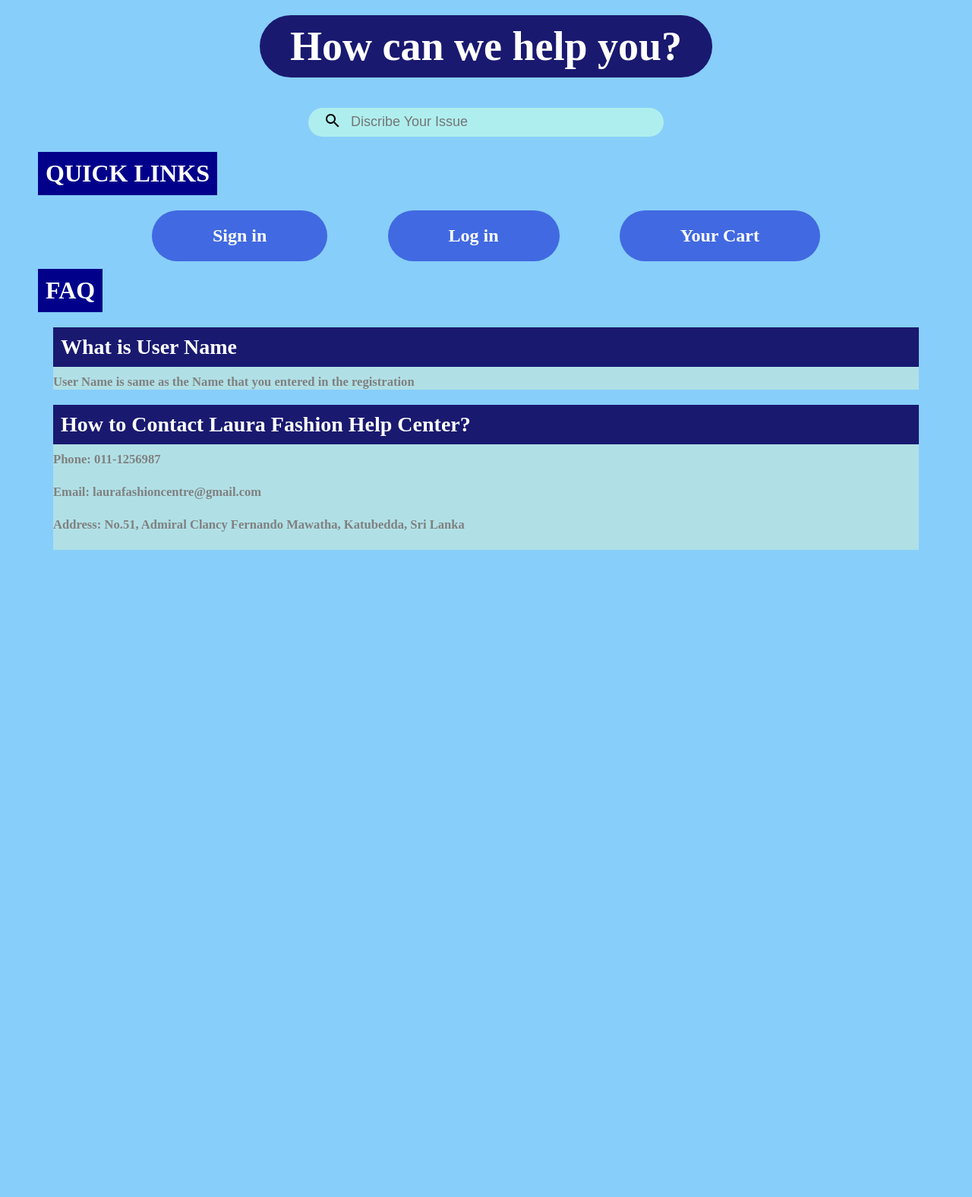
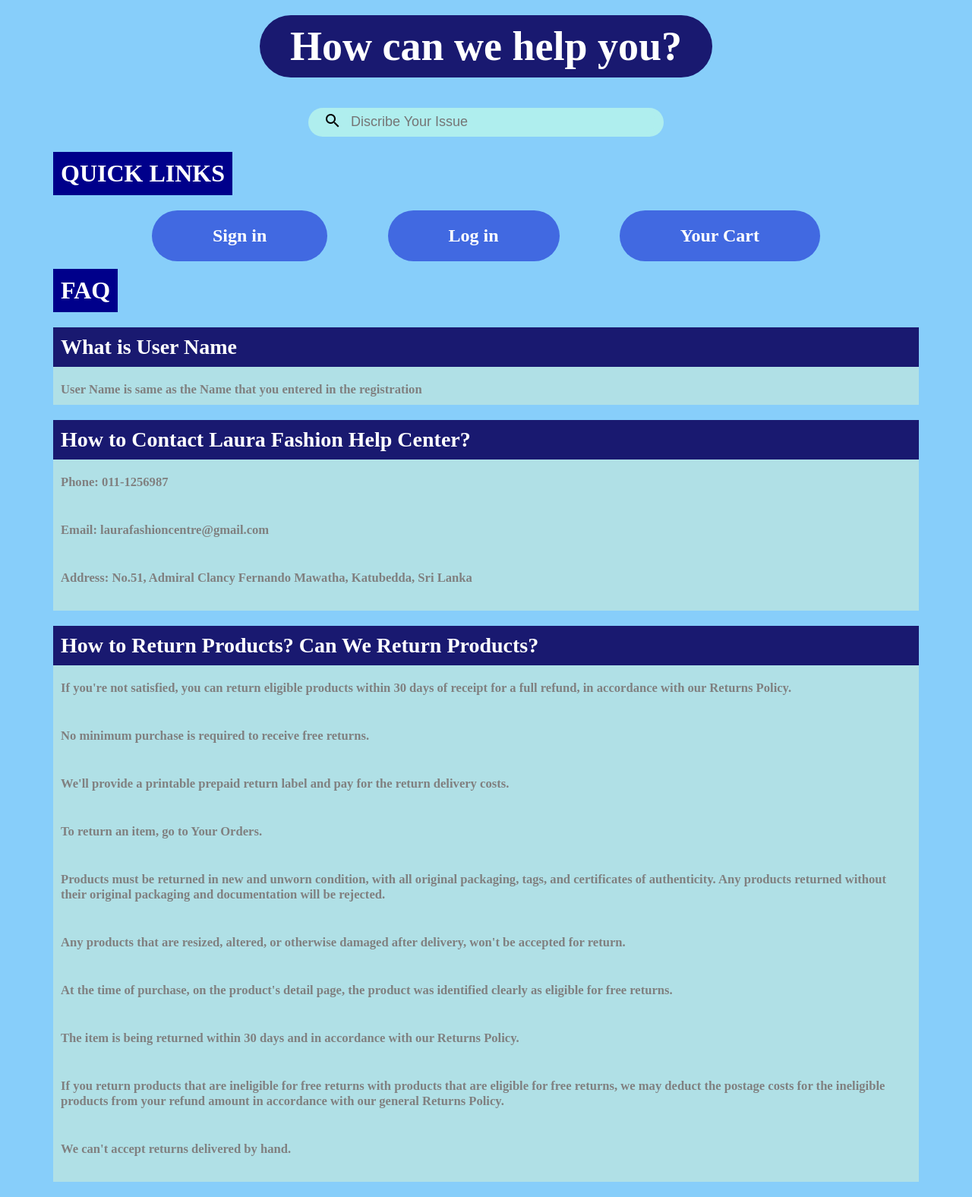
Before and after one commit to Thilinidemel/Group23, a PHP site: page /help.php in a window 1280 px wide. Shown: the whole page at 76% size. Before the commit the page ends 724 px from the top, so only its background shows below. Run offline with PHP 8.4, Linux system fonts and the light colour scheme; the visitor is signed in with stand-in values (Sample User, id 1).

Commit message:
zsdfghjkl

```diff
--- a/help.php
+++ b/help.php
@@ -69,6 +69,23 @@
             <br>
           </div>
         </div>
+        <div class="Questions">
+          <div class="Q_Q">
+            <h4>How to Return Products? Can We Return Products?</h4>
+          </div>
+          <div class="Q_A">
+            <h5>If you're not satisfied, you can return eligible products within 30 days of receipt for a full refund, in accordance with our Returns Policy.</h5><br>
+            <h5>No minimum purchase is required to receive free returns.</h5><br>
+            <h5>We'll provide a printable prepaid return label and pay for the return delivery costs.</h5><br>
+            <h5>To return an item, go to Your Orders.</h5><br>
+            <h5>Products must be returned in new and unworn condition, with all original packaging, tags, and certificates of authenticity. Any products returned without their original packaging and documentation will be rejected.</h5><br>
+            <h5>Any products that are resized, altered, or otherwise damaged after delivery, won't be accepted for return.</h5><br>
+            <h5>At the time of purchase, on the product's detail page, the product was identified clearly as eligible for free returns.</h5><br>
+            <h5>The item is being returned within 30 days and in accordance with our Returns Policy.</h5><br>
+            <h5>If you return products that are ineligible for free returns with products that are eligible for free returns, we may deduct the postage costs for the ineligible products from your refund amount in accordance with our general Returns Policy.</h5><br>
+            <h5>We can't accept returns delivered by hand.</h5><br>
+          </div>
+        </div>
       </div>
     </div>
   </body>
--- a/styleh1.css
+++ b/styleh1.css
@@ -56,8 +56,8 @@
 .links_header{
   display: flex;
   padding-bottom: 20px;
-  padding-left: 50px;
-  padding-right: 50px;
+  padding-left: 70px;
+  padding-right: 70px;
 }
 
 .links_header h3{
@@ -114,3 +114,7 @@
   padding-top: 10px;
   font-size: 20px;
 }
+
+.Q_A h5{
+  padding: 10px 10px;
+}
```
